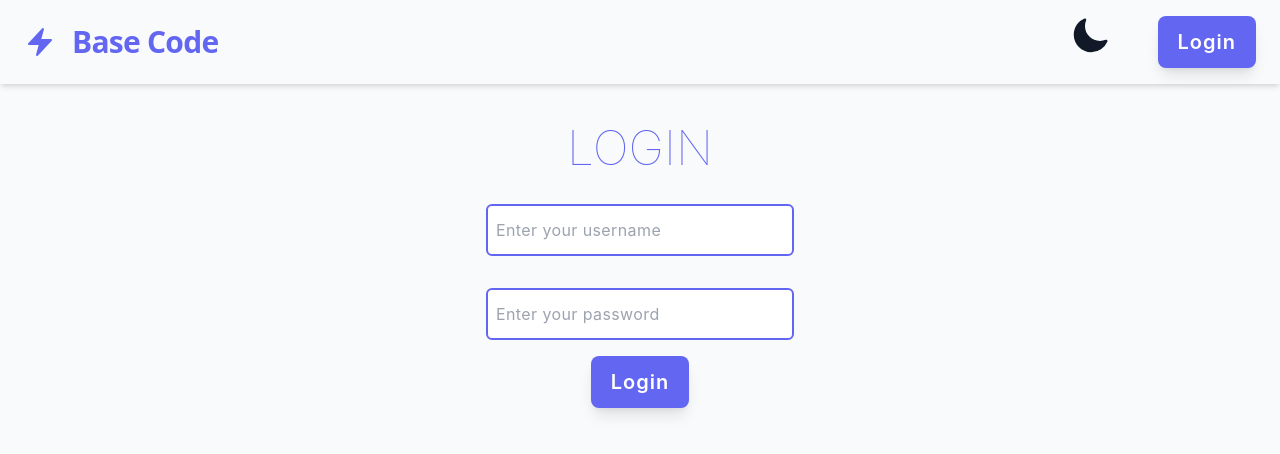
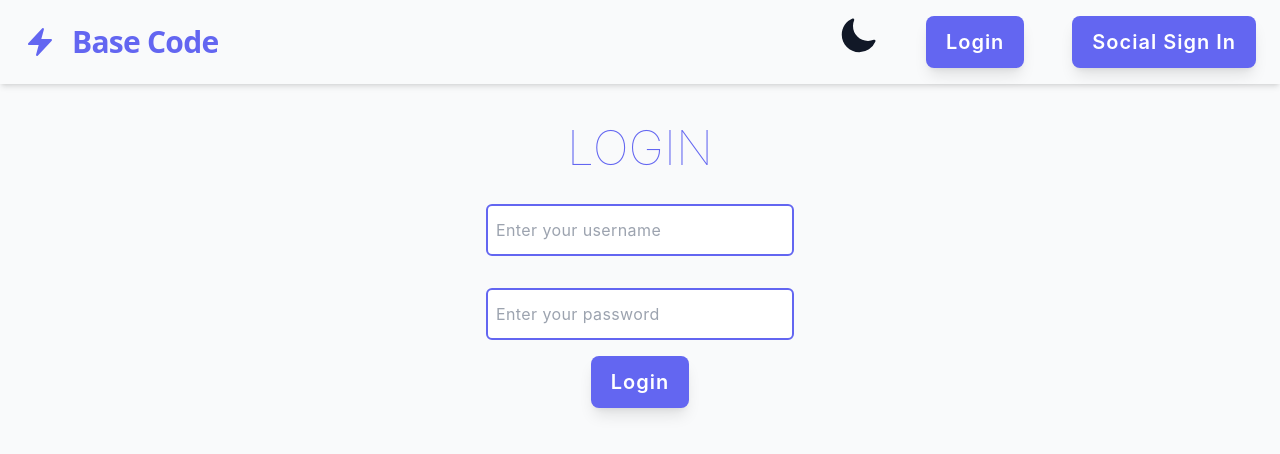
Before and after one commit to nimeshmaharjan1/dashboard-codebase, a Next.js app: page /LoginPage in a window 1280 px wide. Shown: the top 454 px of the page. Built offline with nearby package versions, Linux system fonts and the light colour scheme; no server answers.

Commit message:
feat: social login ongoing

```diff
--- a/components/layout/Header.tsx
+++ b/components/layout/Header.tsx
@@ -1,8 +1,22 @@
+import { signIn, signOut, useSession } from 'next-auth/react';
 import Link from 'next/link';
 import Logo from '../ui/Logo';
 import ThemeToggler from '../ui/ThemeToggler';
 
+
 const Header = () => {
+  const { data: session } = useSession();
+
+  const handleSignin = (e) => {
+    e.preventDefault()
+    signIn()
+  }
+
+  const handleSignout = (e) => {
+    e.preventDefault()
+    signOut()
+  }
+
   return (
     <header className="wrapper | h-15 shadow-md dark:border-gray-700 dark:shadow-gray-900">
       <div className="px-4 container mx-auto sm:px-6 py-4 flex justify-between items-center">
@@ -12,6 +26,10 @@ const Header = () => {
           <button className="btn">
             <Link href="/LoginPage">Login</Link>
           </button>
+          <button className="btn">
+            {session && <a href="#" onClick={handleSignout} className="btn-signin">Social Sign out</a>}
+            {!session && <a href="#" onClick={handleSignin} className="btn-signin">Social Sign in</a>}
+          </button>
         </div>
       </div>
     </header>
--- a/package.json
+++ b/package.json
@@ -18,6 +18,7 @@
   "dependencies": {
     "@heroicons/react": "^2.0.10",
     "next": "12.2.5",
+    "next-auth": "^4.14.0",
     "next-themes": "^0.2.1",
     "react": "18.2.0",
     "react-dom": "18.2.0"
--- a/pages/_app.tsx
+++ b/pages/_app.tsx
@@ -1,13 +1,16 @@
+import { SessionProvider } from "next-auth/react";
 import { appWithTranslation } from 'next-i18next';
 import { ThemeProvider } from 'next-themes';
+import '../styles/globals.css';
 import type { AppProps } from 'next/app';
 
-import '../styles/globals.css';
 
 function MyApp({ Component, pageProps }: AppProps) {
   return (
     <ThemeProvider enableSystem={true} attribute="class">
-      <Component {...pageProps} />
+      <SessionProvider session={pageProps.session}>
+        <Component {...pageProps} />
+      </SessionProvider>
     </ThemeProvider>
   );
 }
--- /dev/null
+++ b/pages/api/auth/[...nextauth].ts
@@ -0,0 +1,19 @@
+import NextAuth from 'next-auth';
+import FacebookProvider from 'next-auth/providers/facebook';
+import GoogleProvider from 'next-auth/providers/google';
+
+
+const options = {
+  providers: [
+    GoogleProvider({
+      clientId: process.env.GOOGLE_ID,
+      clientSecret: process.env.GOOGLE_SECRET,
+    }),
+    FacebookProvider({
+      clientId: process.env.FACEBOOK_ID,
+      clientSecret: process.env.FACEBOOK_SECRET
+    })
+  ],
+}
+
+export default (req: any, res: any) => NextAuth(req, res, options)
--- a/pages/api/hello.ts
+++ /dev/null
@@ -1,13 +0,0 @@
-// Next.js API route support: https://nextjs.org/docs/api-routes/introduction
-import type { NextApiRequest, NextApiResponse } from 'next';
-
-type Data = {
-  name: string;
-};
-
-export default function handler(
-  req: NextApiRequest,
-  res: NextApiResponse<Data>
-) {
-  res.status(200).json({ name: 'John Doe' });
-}
--- a/pages/index.tsx
+++ b/pages/index.tsx
@@ -1,4 +1,5 @@
 import type { NextPage } from 'next';
+import { useSession } from 'next-auth/react';
 import { useTranslation } from 'next-i18next';
 import { serverSideTranslations } from 'next-i18next/serverSideTranslations';
 import Page from '../components/layout/Page';
@@ -6,13 +7,28 @@ import styles from '../styles/Home.module.css';
 
 const Home: NextPage = () => {
   const { t } = useTranslation('common');
+  const { data: session } = useSession();
 
   return (
     <Page title="Home" description="example description for home page">
       <section className="flex flex-col gap-6 justify-center items-center mb-auto min-h-[calc(100vh-220px)]">
         <h1 className="text-6xl font-bold">Hello World!</h1>
         <button className="btn">Primary</button>
-        <p className={styles.description}>{t('name', { name: 'anon' })} </p>
+        {
+          session &&
+          <>
+            <p className={styles.description}>{t('name', { name: session ?.user.name })} </p>
+            <p style={{ marginBottom: '10px' }}> Welcome, {session ?.user.email}</p> <br />
+            <img src={session.user ?.image} alt="" className={styles.avatar} />
+          </>
+        }
+        {
+          !session &&
+          <>
+            <p className={styles.title}>Please Social Sign in</p>
+            <p className={styles.description}>{t('name', { name: 'anon' })} </p>
+          </>
+        }
       </section>
     </Page>
   );
```
Also changed, not shown: 1 other file (tests, documents, lock files or other folders).
